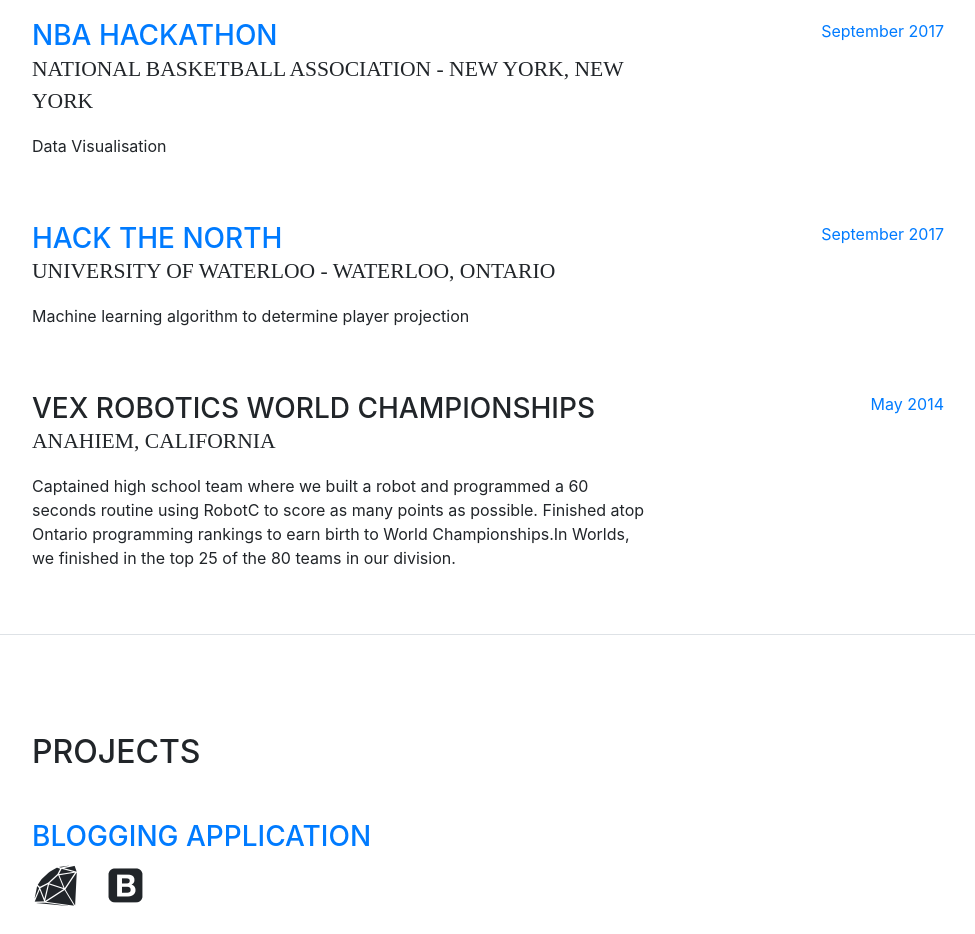
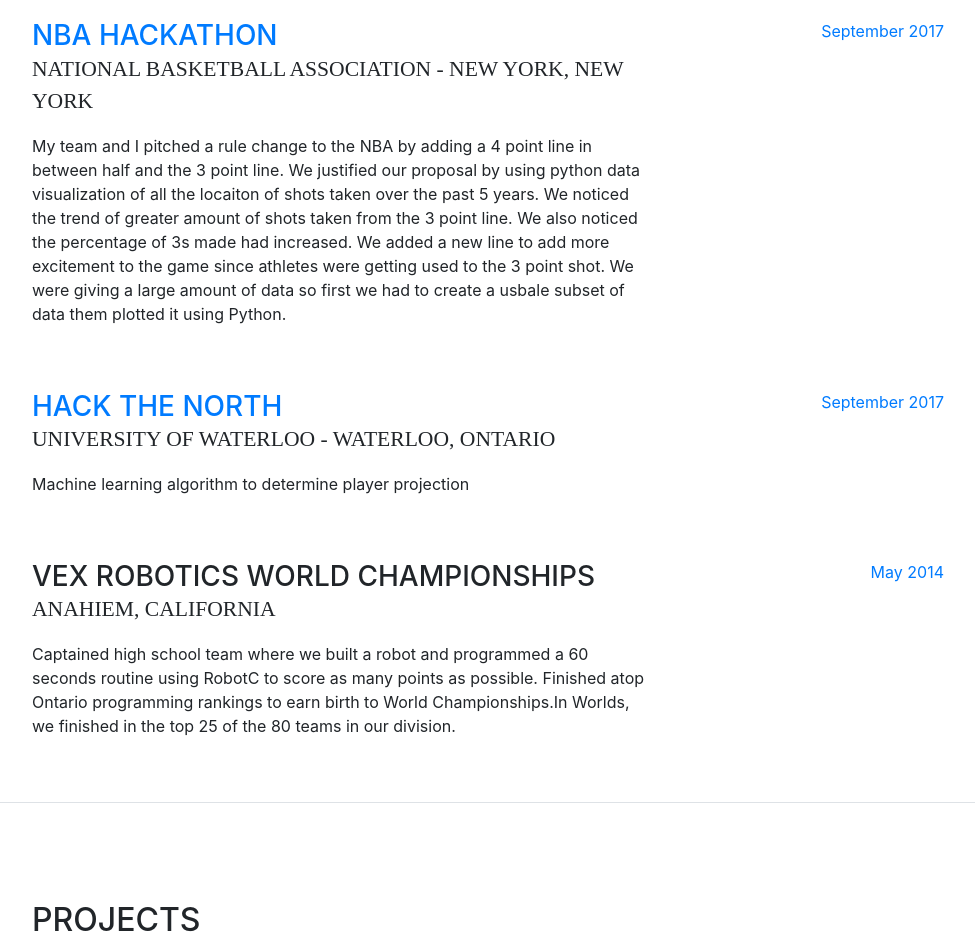
Before and after one commit to jbalawejder/website, a website with bundled scripts: page index.html in a window 1280 px wide. Shown: the part 4040-4974 px from the top of the page, without its empty margins (288-1263 px from the left). Built offline with nearby package versions, Linux system fonts and the light colour scheme; a web font is replaced by a local one.

Commit message:
Added NBA description

```diff
--- a/index.html
+++ b/index.html
@@ -273,7 +273,7 @@
             <div class="resume-content mr-auto">
               <h3 class="mb-0"> <a href="https://github.com/xf6wang/nbahack17"> NBA Hackathon</a></h3>
               <div class="subheading mb-3">National Basketball Association - New York, New York</div>
-              <p>Data Visualisation</p>
+              <p>My team and I pitched a rule change to the NBA by adding a 4 point line in between half and the 3 point line. We justified our proposal by using python data visualization of all the locaiton of shots taken over the past 5 years. We noticed the trend of greater amount of shots taken from the 3 point line. We also noticed the percentage of 3s made had increased. We added a new line to add more excitement to the game since athletes were getting used to the 3 point shot. We were giving a large amount of data so first we had to create a usbale subset of data them plotted it using Python.</p>
             </div>
             <div class="resume-date text-md-right">
               <span class="text-primary">September 2017</span>
```
